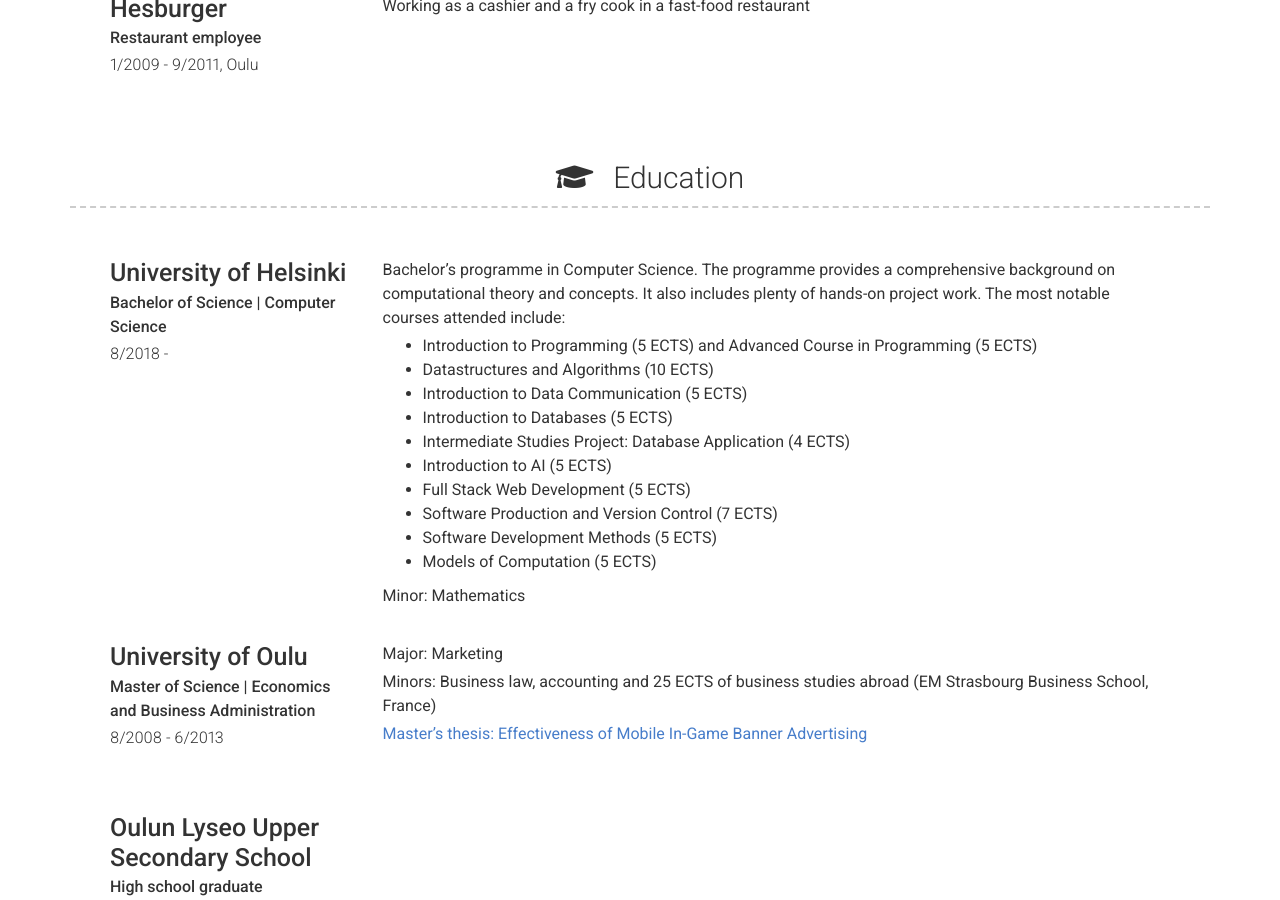
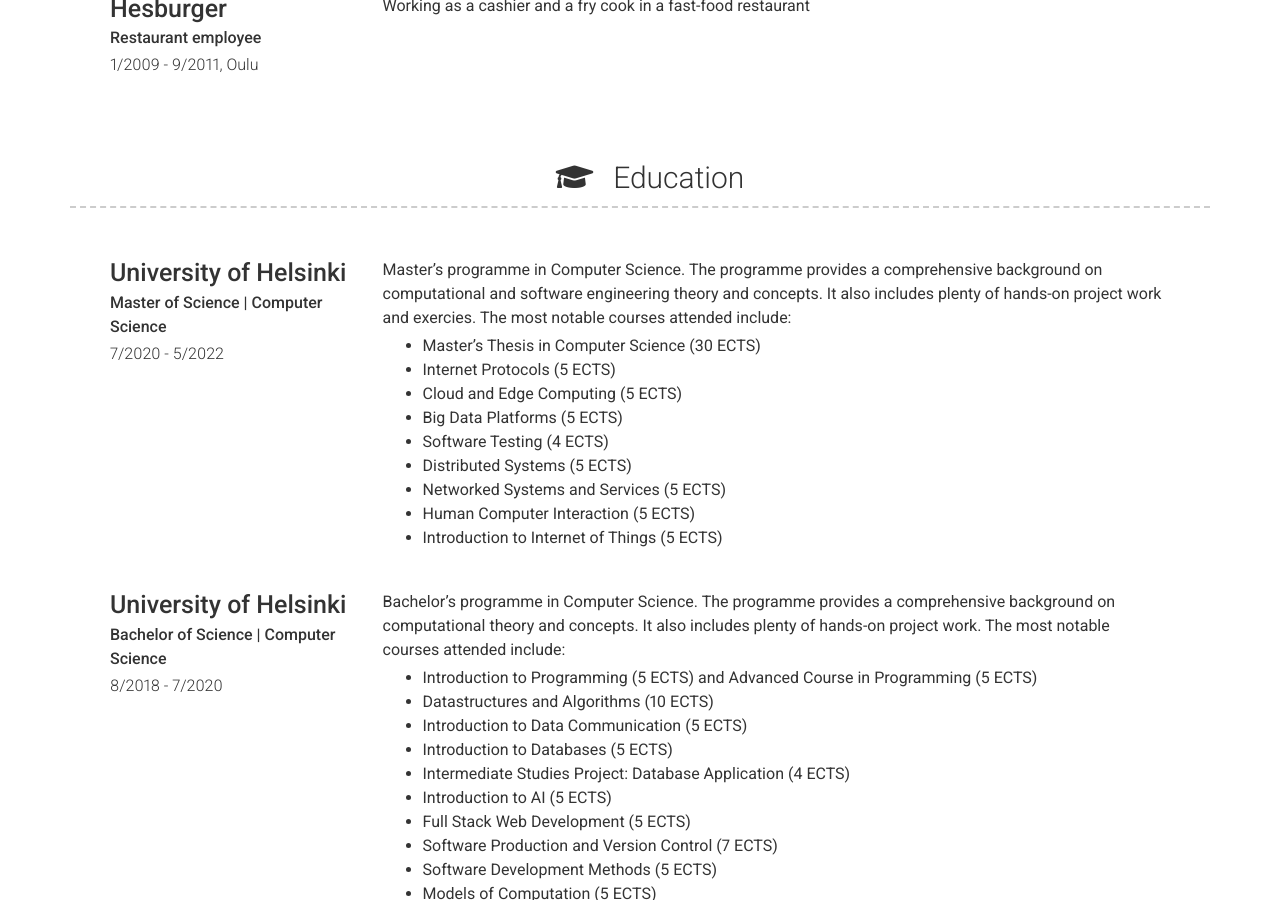
Before and after one commit to saarasat/cv-english, a Jekyll site: the page built from index.md, in a window 1280 px wide and 900 px high, scrolled down 2440 px. Built offline with Jekyll 4.4.1, drawn with Linux system fonts in a browser that asks for light colours; nearby versions of some CDN libraries.

Commit message:
Update education.yml

```diff
--- a/_data/education.yml
+++ b/_data/education.yml
@@ -1,7 +1,27 @@
 # Education Template
 - layout: left
   name: University of Helsinki
-  dates: 8/2018 -
+  dates: 7/2020 - 5/2022
+  qualification: Master of Science | Computer Science
+  description: | # this will include new lines to allow paragraphs
+    Master's programme in Computer Science. The programme provides a comprehensive background on computational and software engineering theory and concepts.
+    It also includes plenty of hands-on project work and exercies.
+    The most notable courses attended include:
+
+    - Master's Thesis in Computer Science (30 ECTS)
+    - Internet Protocols (5 ECTS)
+    - Cloud and Edge Computing (5 ECTS)
+    - Big Data Platforms (5 ECTS)
+    - Software Testing (4 ECTS)
+    - Distributed Systems (5 ECTS)
+    - Networked Systems and Services (5 ECTS)
+    - Human Computer Interaction (5 ECTS)
+    - Introduction to Internet of Things (5 ECTS)
+
+# Education Template
+- layout: left
+  name: University of Helsinki
+  dates: 8/2018 - 7/2020
   qualification: Bachelor of Science | Computer Science
   description: | # this will include new lines to allow paragraphs
     Bachelor's programme in Computer Science. The programme provides a comprehensive background on computational theory and concepts.
```
